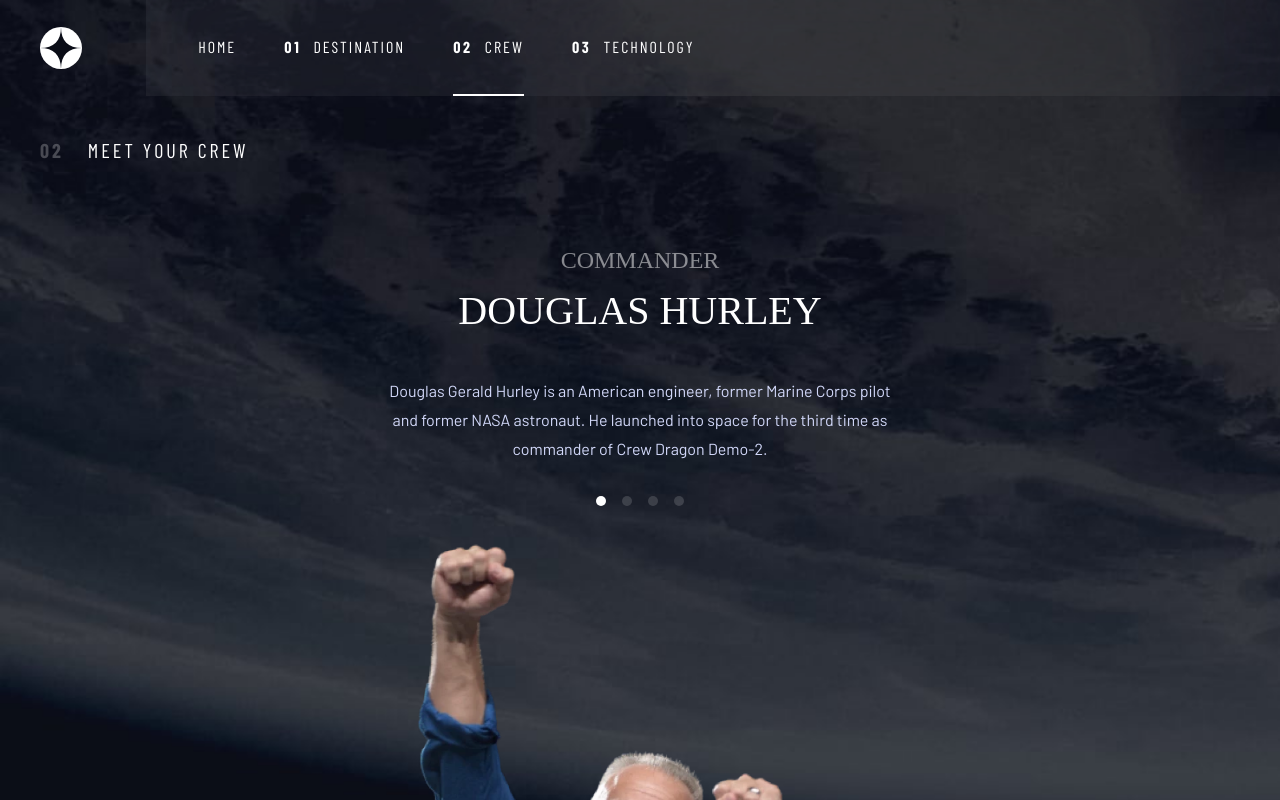
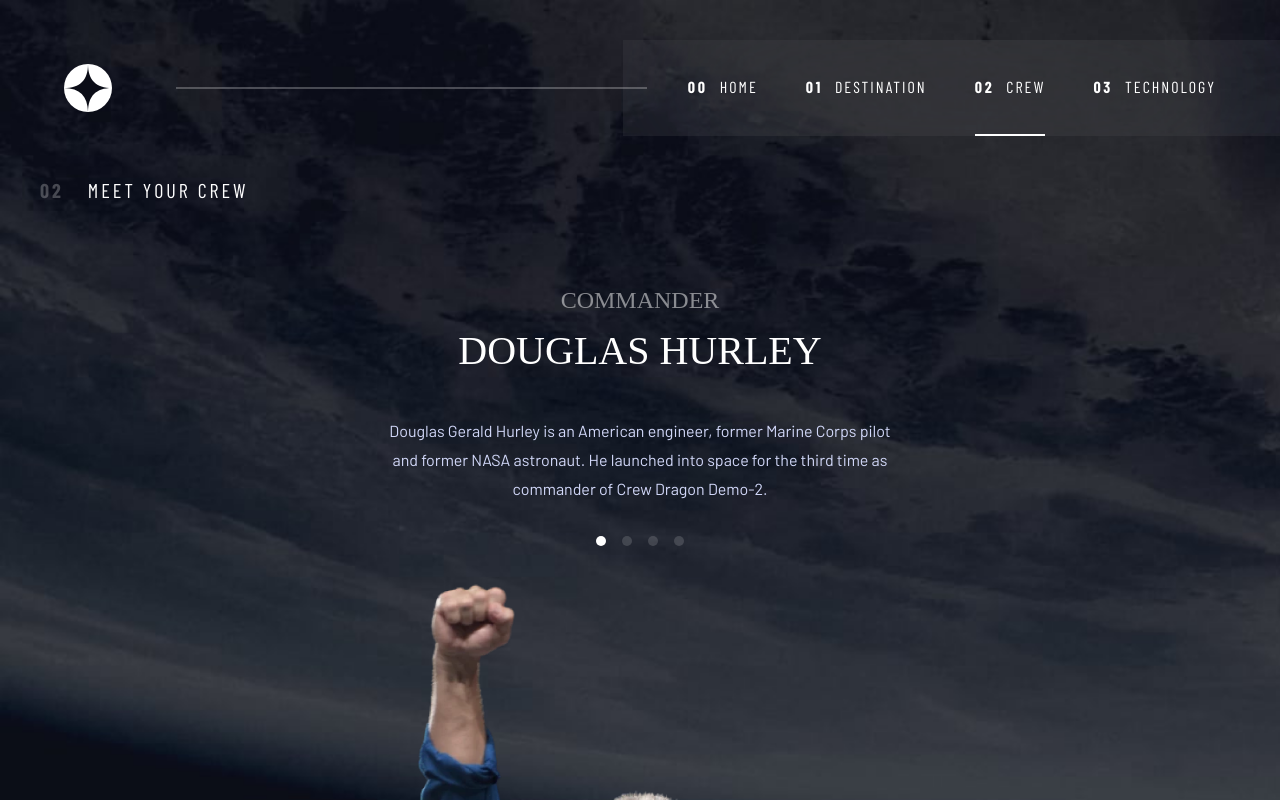
Before and after one commit to jjdavenport/space-tourism-website-main, a React (Vite) app: page /space-tourism-website-main/crew in a window 1280 px wide. Shown: the top 800 px of the page. Built offline with nearby package versions, Linux system fonts and the light colour scheme; a web font is replaced by a local one.

Commit message:
add desktop homepage

```diff
--- a/src/App.tsx
+++ b/src/App.tsx
@@ -4,17 +4,25 @@
   Container,
   MobileNav,
   TabletNav,
+  DesktopNav,
   Footer,
 } from "./components/content";
 import { Outlet } from "react-router";
 
 function App() {
+  const desktop = useMediaQuery({ minWidth: 1024 });
   const tablet = useMediaQuery({ minWidth: 768 });
 
   return (
     <>
       <Wrapper>
-        {tablet ? <TabletNav /> : <MobileNav />}
+        {desktop ? (
+          <DesktopNav desktop={desktop} />
+        ) : tablet ? (
+          <TabletNav />
+        ) : (
+          <MobileNav />
+        )}
         <Container>
           <Outlet />
         </Container>
--- a/src/components/content.tsx
+++ b/src/components/content.tsx
@@ -174,20 +174,34 @@
   );
 };
 
-export const DesktopNav = () => {
+export const DesktopNav = ({ desktop }: { desktop: boolean }) => {
   return (
     <>
-      <header>
-        <div>
-          <img src="" alt="logo" />
+      <header className="flex h-[8.5rem] items-center justify-between pt-10">
+        <div className="flex h-[3rem] w-full items-center gap-16 pl-16 lg:max-w-[46rem]">
+          <img className="size-12 object-contain" src={logo} alt="logo" />
+          <div className="z-10 -mr-6 h-[0.065rem] w-full bg-white/25"></div>
         </div>
-        <nav></nav>
+        <Nav desktop={desktop} />
       </header>
     </>
   );
 };
 
 export const TabletNav = () => {
+  return (
+    <>
+      <header className="flex h-[6rem] justify-between gap-16">
+        <div className="flex items-center pl-10">
+          <img className="size-12 object-contain" src={logo} alt="logo" />
+        </div>
+        <Nav />
+      </header>
+    </>
+  );
+};
+
+const Nav = ({ desktop }: { desktop?: boolean }) => {
   const [state, setState] = useState<string>("");
 
   const location = useLocation();
@@ -199,14 +213,11 @@
 
   return (
     <>
-      <header className="flex h-[6rem] justify-between gap-16">
-        <div className="flex items-center pl-10">
-          <img className="size-12 object-contain" src={logo} alt="logo" />
-        </div>
-        <nav className="flex w-full gap-12 bg-white/5 px-10 backdrop-blur-[5rem]">
+      <nav className="flex h-full justify-end gap-12 bg-white/5 px-10 backdrop-blur-[5rem] lg:w-full lg:px-16">
         <TabletLink
           path="/space-tourism-website-main"
           text="Home"
+          number={desktop && "00"}
           state={state}
         />
         <TabletLink
@@ -228,7 +239,6 @@
           state={state}
         />
       </nav>
-      </header>
     </>
   );
 };
@@ -265,8 +275,8 @@
   return (
     <>
       <div className="flex flex-1 flex-col items-center justify-between p-6 md:gap-12 md:px-10 md:py-32 lg:p-32">
-        <div className="flex flex-1 flex-col justify-between lg:flex-row lg:items-end">
-          <div className="flex max-w-[20.4375rem] flex-col items-center gap-6 text-center md:max-w-xl lg:max-w-[33.75rem] lg:items-start lg:text-left">
+        <div className="flex flex-1 flex-col justify-between lg:h-[69.375rem] lg:flex-row lg:items-end">
+          <div className="flex max-w-[20.4375rem] flex-col items-center gap-6 text-center md:max-w-xl lg:h-[21.4375rem] lg:max-w-[33.75rem] lg:items-start lg:text-left">
             <h2 className="font-barlow-condensed text-light-blue tracking-[0.15em] uppercase md:text-[1.75rem] md:leading-[32.1%] md:tracking-[0.25em]">
               So, you want to travel to
             </h2>
@@ -280,7 +290,7 @@
               this world experience!
             </p>
           </div>
-          <div className="flex h-[23.875rem] flex-col items-center justify-center md:h-auto lg:w-[33.75rem] lg:items-end">
+          <div className="flex h-[23.875rem] flex-col items-center justify-center md:h-auto lg:h-[21.4375rem] lg:w-[33.75rem] lg:items-end">
             <Link
               to="destinations"
               className="font-bellefair text-dark-blue flex size-[9rem] items-center justify-center rounded-full bg-white text-lg uppercase md:size-[17rem] md:text-[2rem]"
```
Lines whose indentation alone changed are shown as unchanged.
